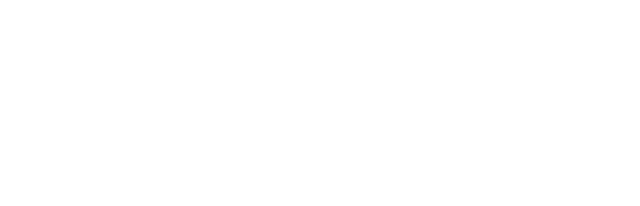
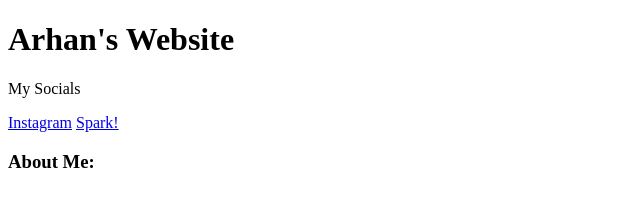
Before and after one commit to thearhansheth/H4I-portfolio, a plain HTML site: page index.html in a window 1280 px wide. Shown: the whole page, without its empty margins (0-640 px from the left). Drawn offline with Linux system fonts and the light colour scheme.

Commit message:
Added my socials

```diff
--- a/index.html
+++ b/index.html
@@ -5,5 +5,13 @@
     <meta name="viewport" content="width=device-width, initial-scale=1.0" />
     <title>Portfolio Home Page</title>
   </head>
-  <body></body>
+  <body>
+    <h1>Arhan's Website</h1>
+    <div class="Socials">
+      <p>My Socials</p>
+      <a href="https://www.instagram.com/">Instagram</a>
+      <a href="https://www.bu.edu/spark/students/work/">Spark!</a>
+    </div>
+    <h3>About Me:</h3>
+  </body>
 </html>
```
